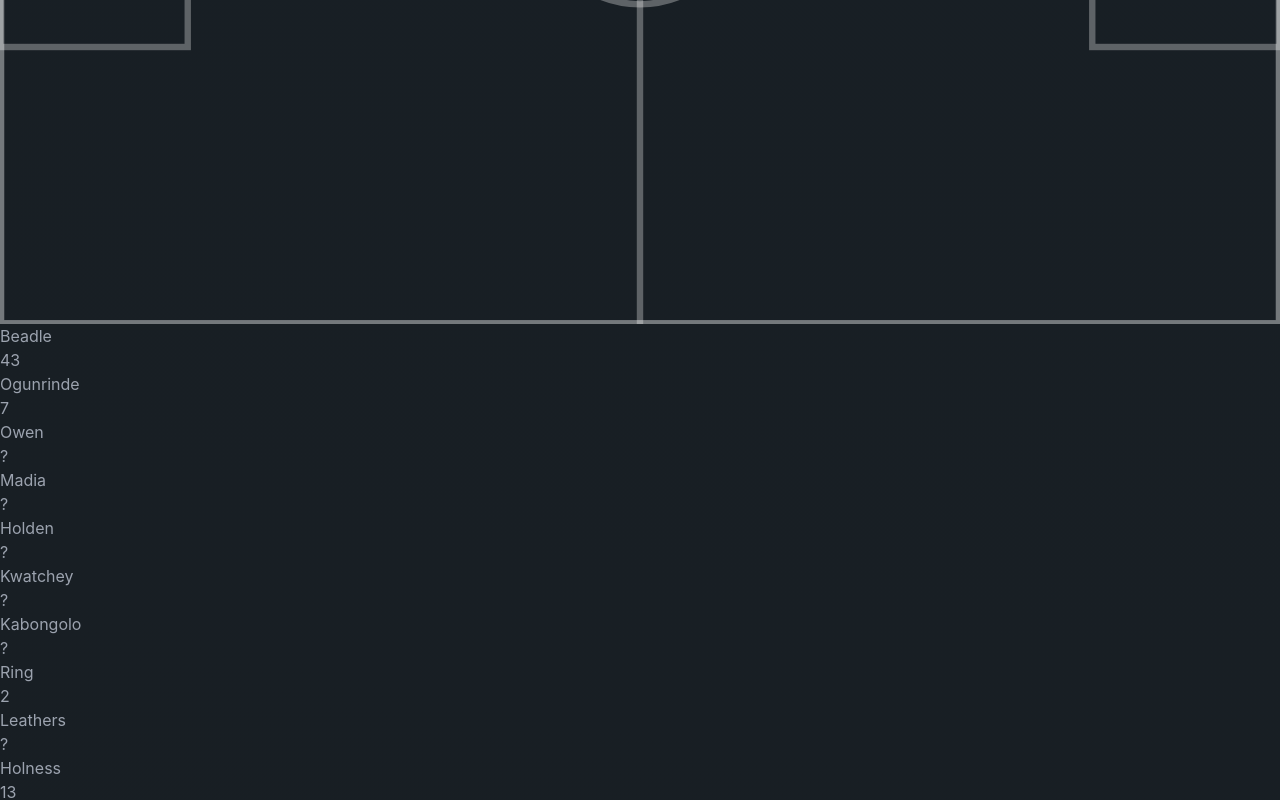
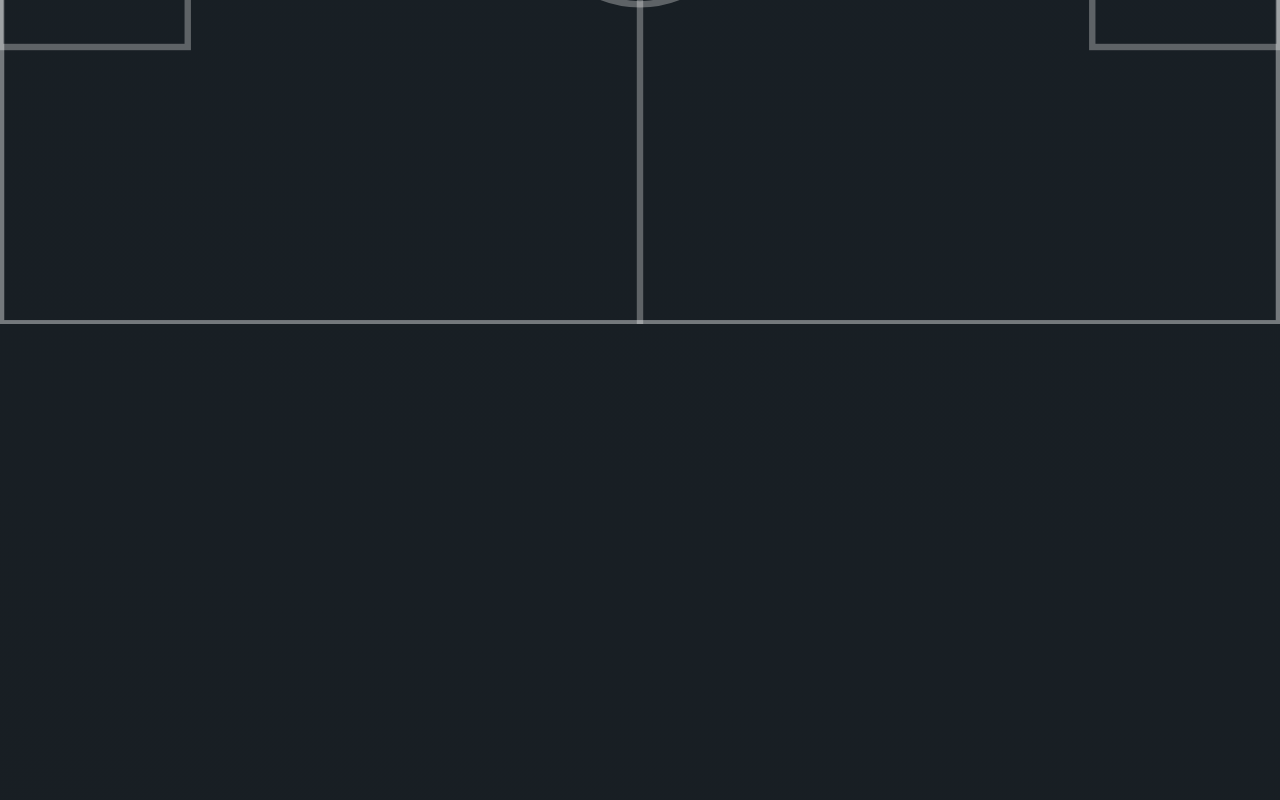
Before and after one commit to Antshel23/11intelligence, a React (Vite) app in the folder application/: page /opposition in a window 1280 px wide. Shown: the part 3085-3885 px from the top of the page. Built offline with nearby package versions, Linux system fonts and the light colour scheme.

Commit message:
pitch updates

```diff
--- a/application/src/components/common/Pitch.tsx
+++ b/application/src/components/common/Pitch.tsx
@@ -17,6 +17,9 @@ export const Pitch: React.FC<PitchProps> = ({ starters, matchTitle, matchDate })
     // Clamp to ensure positions stay within reasonable bounds (10-90%)
     return Math.max(10, Math.min(90, spreadValue))
   }
+
+  // Filter out goalkeepers (position 'G')
+  const outfieldPlayers = starters.filter(player => player.position !== 'G')
 
   return (
     <div className="flex flex-col h-full w-full">
@@ -146,32 +149,33 @@ export const Pitch: React.FC<PitchProps> = ({ starters, matchTitle, matchDate })
           />
         </svg>
 
-        {/* Players */}
-        {starters.map((player) => {
+        {/* Players (excluding goalkeepers) */}
+        {outfieldPlayers.map((player) => {
           // Flip both X and Y axes to correct the coordinate system
           const flippedX = player.averageX  // Flip X-axis
           const flippedY = 100 - player.averageY  // Flip Y-axis
 
           // Apply spread to coordinates for better visibility
-          const xPercent = spreadPosition(flippedX, 50, 1.5) // Horizontal spread
+          const xPercent = spreadPosition(flippedX, 50, 1.4) // Horizontal spread
           const yPercent = spreadPosition(flippedY, 50, 1.2) // Vertical spread (less aggressive)
 
           return (
             <div
               key={player.id}
-              className="absolute transform -translate-x-1/2 -translate-y-1/2"
+              className="absolute"
               style={{
                 left: `${xPercent}%`,
-                top: `${yPercent}%`
+                top: `${yPercent}%`,
+                transform: 'translate(-50%, -50%)' // Center both X and Y
               }}
             >
-              {/* Player Name Above Circle */}
-              <div className="text-[9px] text-white/90 text-center mb-0.5 font-medium whitespace-nowrap">
-                {player.surname}
+              {/* Player Name Above Circle - Properly Centered */}
+              <div className="text-[9px] text-white/90 text-center mb-0.5 font-medium whitespace-nowrap w-full flex justify-center">
+                <span>{player.surname}</span>
               </div>
 
               {/* Player Circle with Jersey Number */}
-              <div className="w-3.5 h-3.5 bg-blue-500 border border-white rounded-full flex items-center justify-center">
+              <div className="w-5 h-5 bg-red-500 border border-white rounded-full flex items-center justify-center mx-auto">
                 <span className="text-[7px] font-bold text-white leading-none">
                   {player.jersey_number === "/" ? "?" : player.jersey_number}
                 </span>
```
